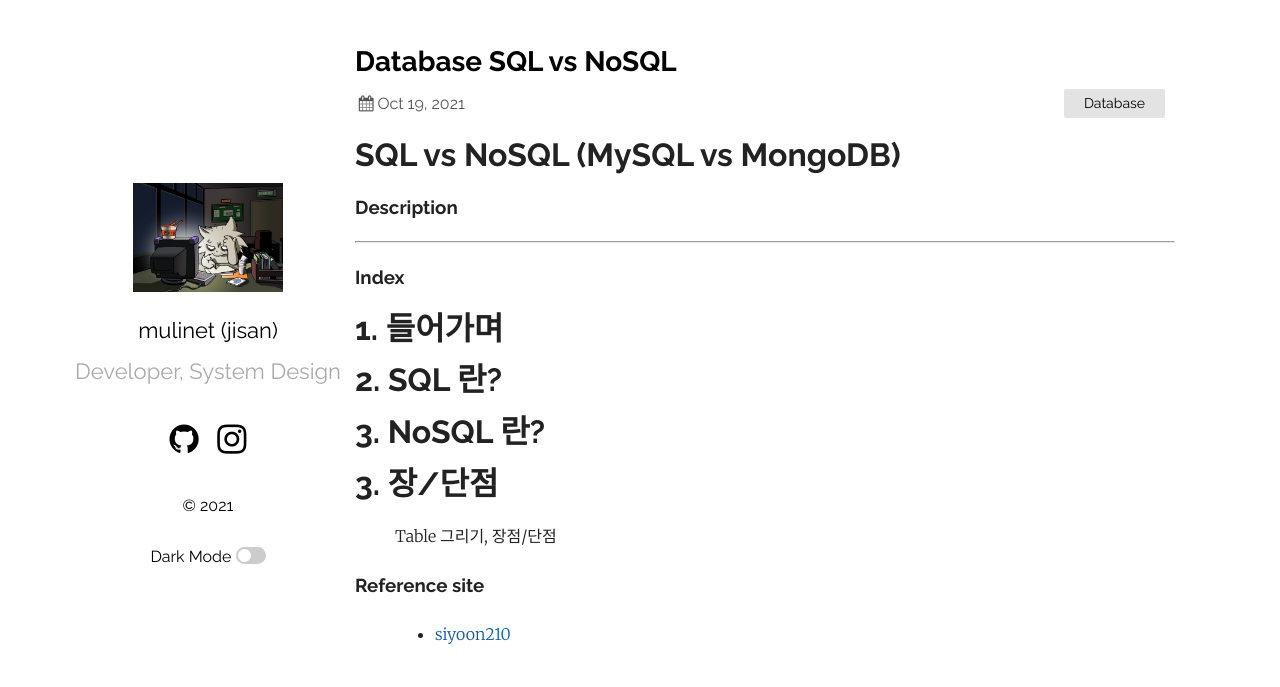
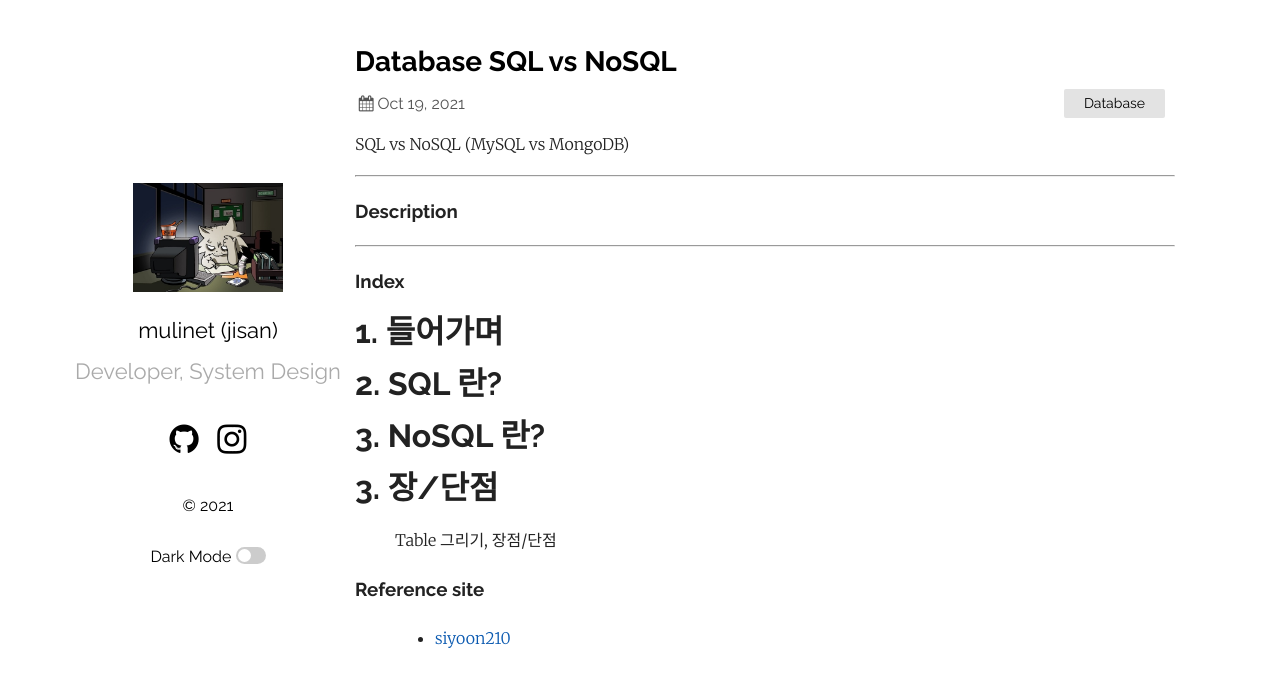
Before and after one commit to mulinet/mulinet.github.io, a Jekyll site: the page built from _posts/2021-10-19-SQLvsNoSQL.markdown, in a window 1280 px wide. Shown: the top 687 px of the page. Built offline with Jekyll 4.4.1, drawn with Linux system fonts in a browser that asks for light colours.

```diff
--- a/_posts/2021-10-19-SQLvsNoSQL.markdown
+++ b/_posts/2021-10-19-SQLvsNoSQL.markdown
@@ -4,8 +4,9 @@ title:  "Database SQL vs NoSQL"
 date:   2021-10-19 22:19:00 +000
 categories: Database
 ---
+SQL vs NoSQL (MySQL vs MongoDB)
 
-# SQL vs NoSQL (MySQL vs MongoDB)
+---
 ### Description
 
 ---
```
